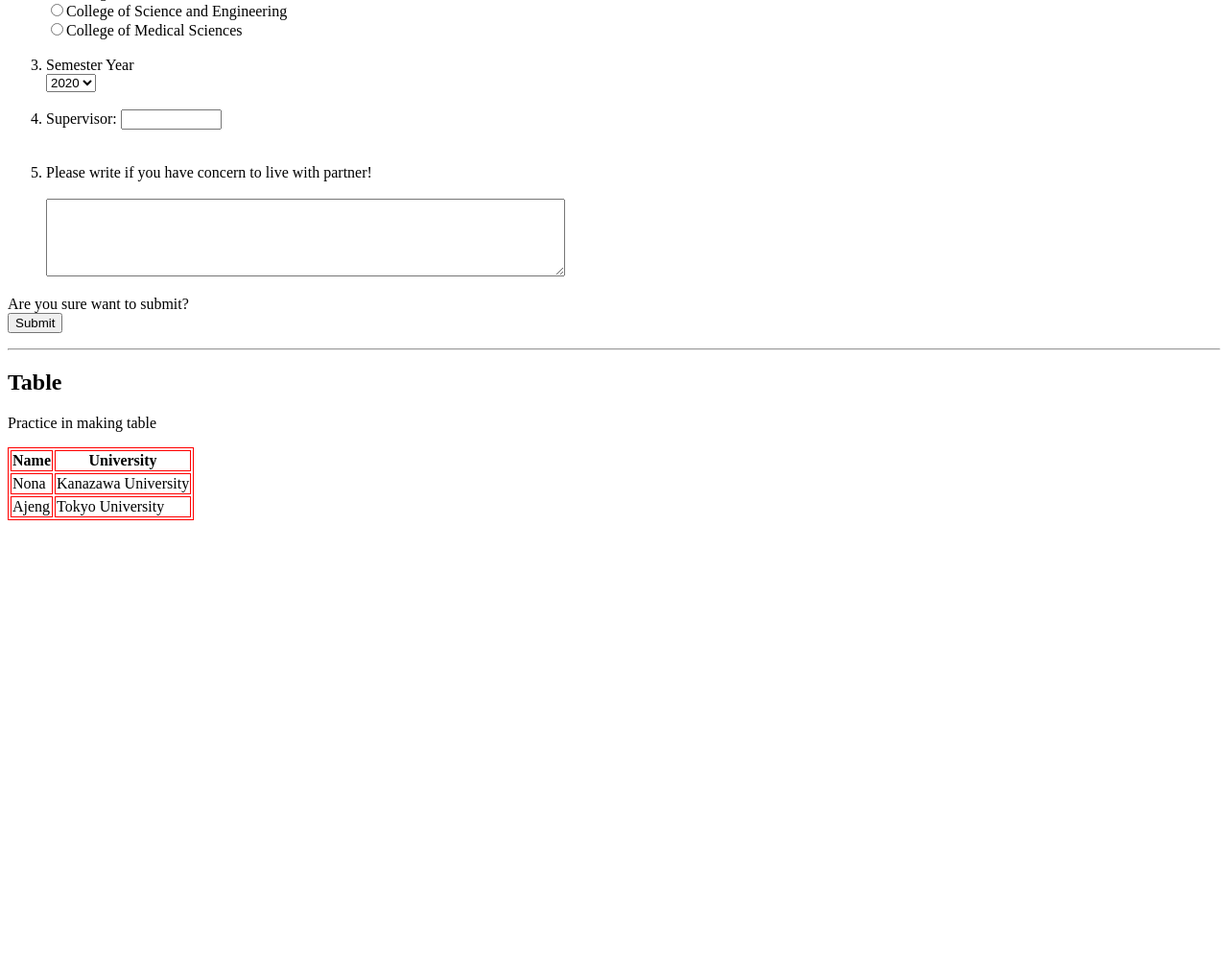
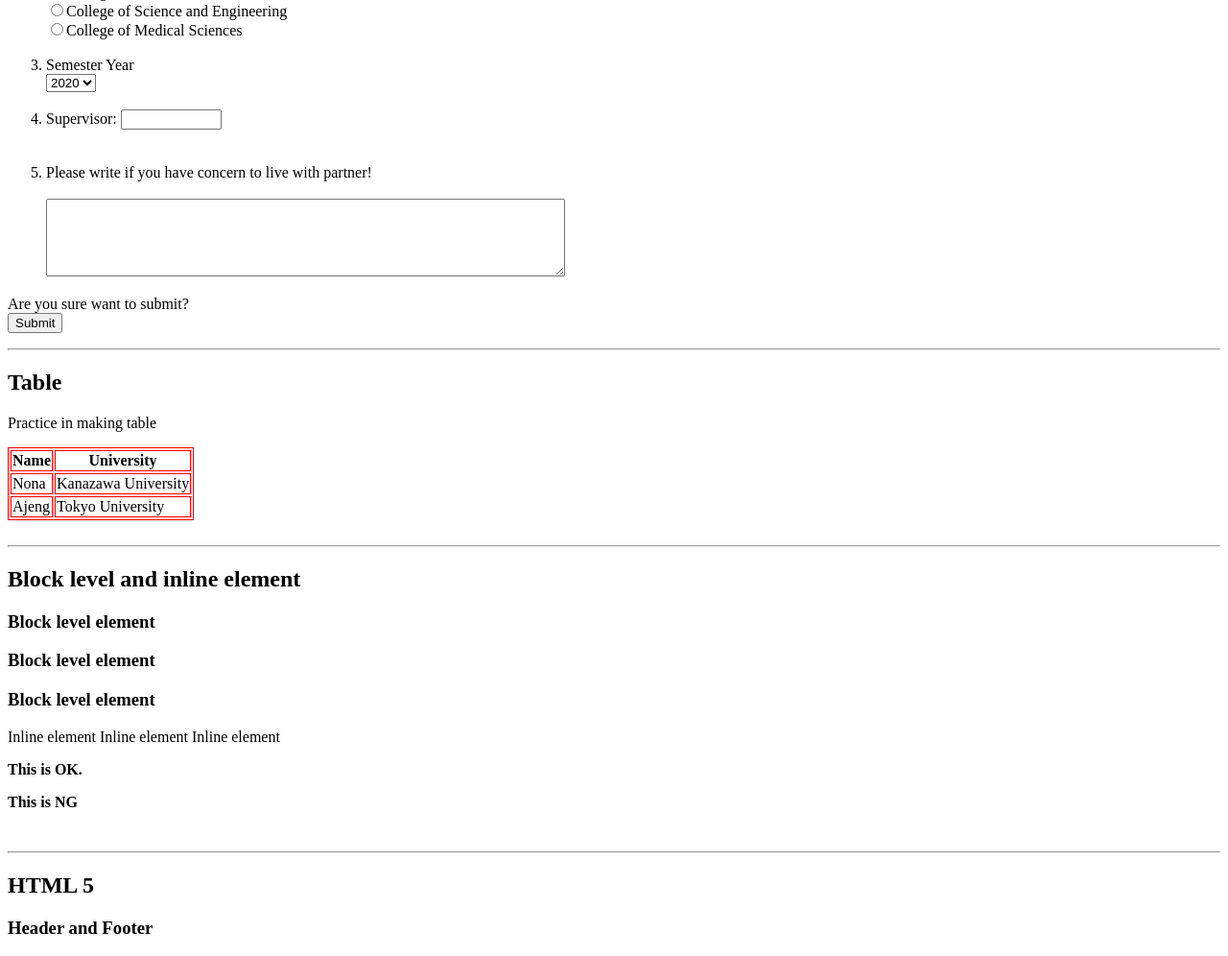
Before and after one commit to nonaavena50/achieve, a plain HTML site: page test.html in a window 1280 px wide. Shown: the part 810-1806 px from the top of the page at 96% size. Before the commit the page ends 1360 px from the top, so only its background shows below. Drawn offline with Linux system fonts and the light colour scheme.

Commit message:
test.html

```diff
--- a/test.html
+++ b/test.html
@@ -89,5 +89,21 @@
       <td>Tokyo University</td>
     </tr>
   </table>
+</br>
+<hr>
+<h2>Block level and inline element</h2>
+<h3> Block level element</h3>
+<h3> Block level element</h3>
+<h3> Block level element</h3>
+<span> Inline element</span>
+<span> Inline element</span>
+<span> Inline element</span>
+<p><strong> This is OK. </strong></p>
+<strong><p>This is NG</p></strong>
+</br>
+<hr>
+<h2>HTML 5</h2>
+<h3>Header and Footer</h3>
+
 </body>
 </html>
```
